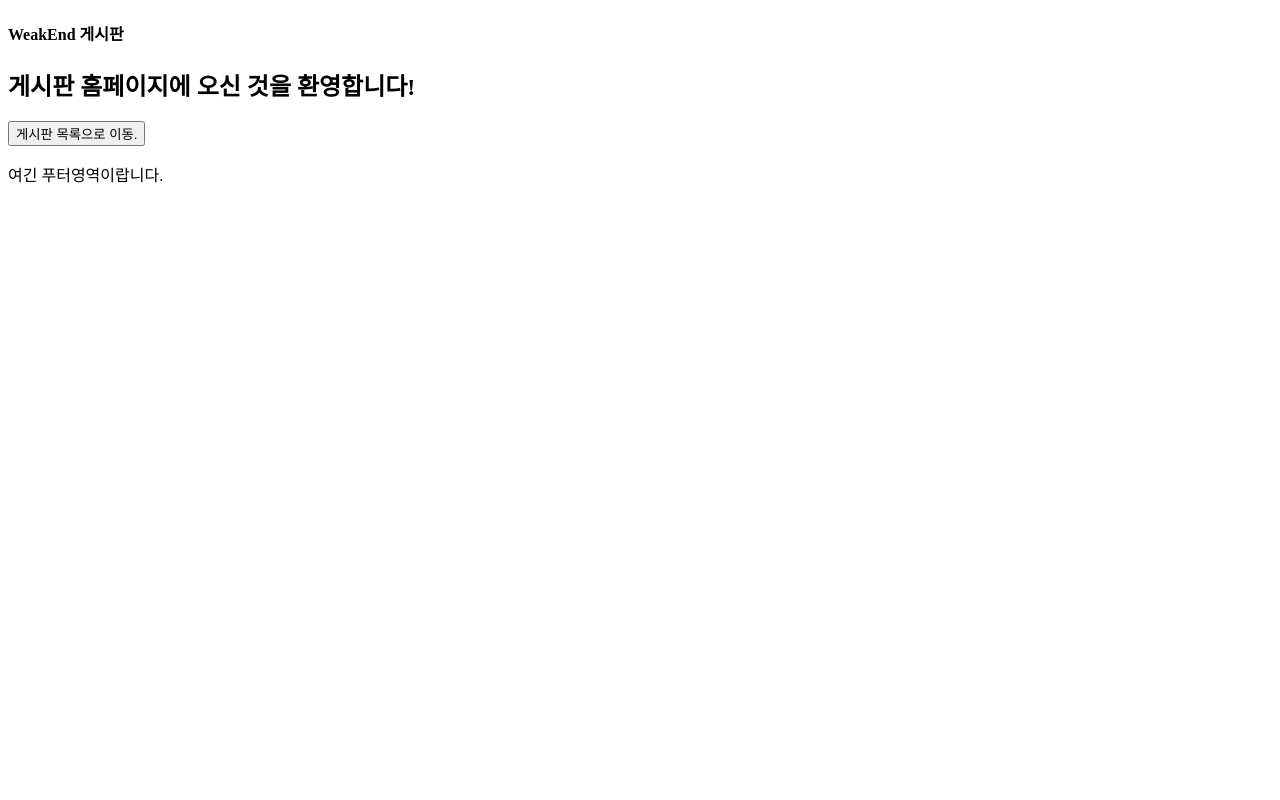
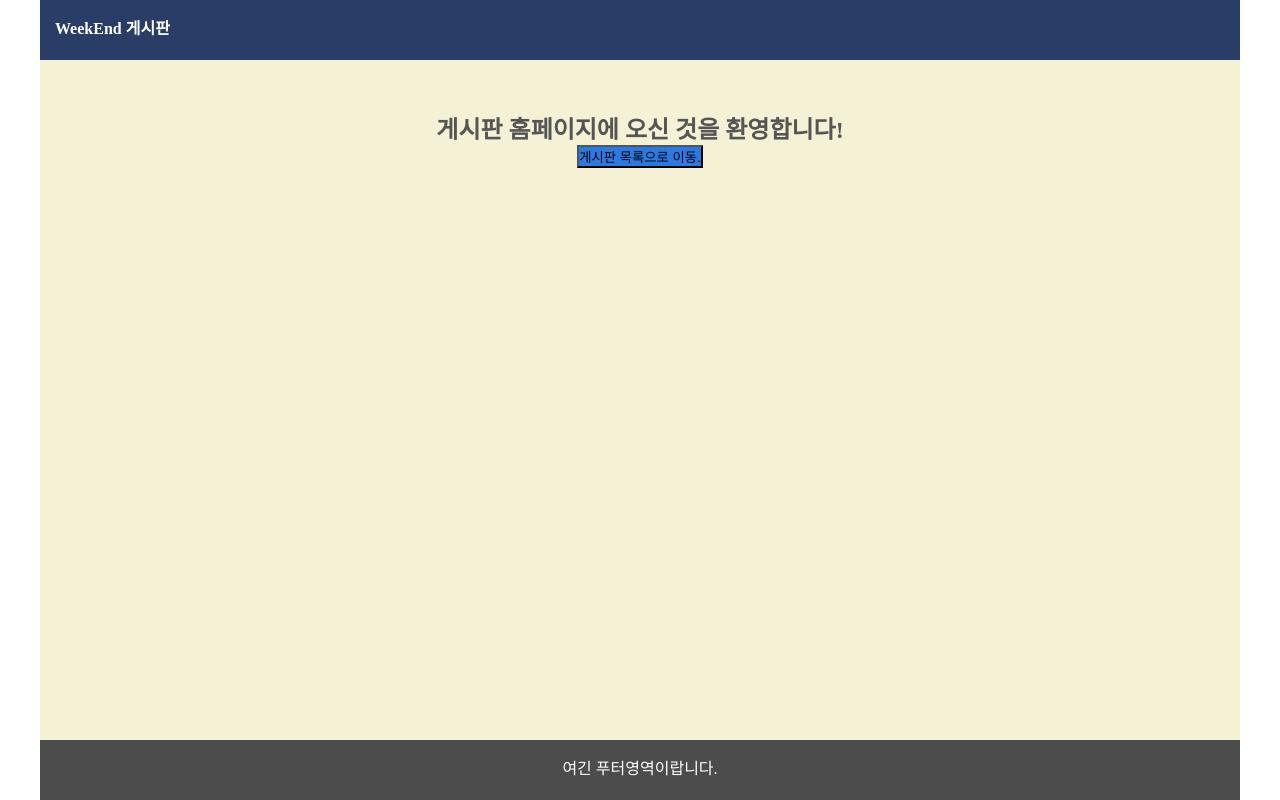
Before and after one commit to Fanathing/250919_Weakend_Study, a website: page views/boards/index.html in a window 1280 px wide. Drawn offline with Linux system fonts and the light colour scheme.

Commit message:
Feat: 과제완료

```diff
--- a/views/boards/index.html
+++ b/views/boards/index.html
@@ -3,11 +3,12 @@
 <head>
     <meta charset="UTF-8">
     <meta name="viewport" content="width=device-width, initial-scale=1.0">
+    <link rel="stylesheet" href="./public/css/index.css">
     <title>메인페이지</title>
 </head>
 <body>
     <div id="header">
-        <h4>WeakEnd 게시판</h1>
+        <h4>WeekEnd 게시판</h1>
     </div>
     <div id="inner">
         <h2>게시판 홈페이지에 오신 것을 환영합니다!</h2>
--- /dev/null
+++ b/views/boards/public/css/index.css
@@ -0,0 +1,60 @@
+* {
+    padding: 0;
+    margin: 0;
+}
+
+html, body {
+    height: 100%;
+
+}
+
+body {
+    display: flex;
+    flex-direction: column;
+}
+
+#header {
+    max-width: 1200px;
+    margin: 0 auto;
+    background-color: #2A3D66;
+    width: 100%;
+    height: 60px;
+}
+
+#header > h4 {
+    padding: 15px 15px;
+    color: #FFFFFF;
+}
+
+#inner {
+    max-width: 1200px;
+    width: 100%;
+    margin: 0 auto;
+    flex: 1;
+    background-color: #F4F1D4;
+    text-align: center;
+    padding: 50px 0;
+
+}
+
+#inner > h2 {
+    color: #555555;
+}
+
+#inner > button {
+    background-color: #2A7AE4;
+}
+
+#footer {
+    max-width: 1200px;
+    margin: 0 auto;
+    background-color: #4C4C4C;
+    height: 60px;
+    text-align: center;
+    width: 100%;
+}
+
+#footer > p {
+    padding: 15px;
+    color: #FFFFFF;
+}
--- /dev/null
+++ b/views/boards/public/css/list.css
@@ -0,0 +1,60 @@
+* {
+    padding: 0;
+    margin: 0;
+}
+
+html, body {
+    height: 100%;
+
+}
+
+body {
+    display: flex;
+    flex-direction: column;
+}
+
+#header {
+    max-width: 1200px;
+    margin: 0 auto;
+    background-color: #2A3D66;
+    width: 100%;
+    height: 60px;
+}
+
+#header > h4 {
+    padding: 15px 15px;
+    color: #FFFFFF;
+}
+
+#inner {
+    max-width: 1200px;
+    width: 100%;
+    margin: 0 auto;
+    flex: 1; /* 나머지 공간을 차지하게 함 */
+    background-color: #F4F1D4;
+    text-align: center; /* 텍스트 중앙 정렬 */
+    padding: 50px 0;
+
+}
+
+#inner > h2 {
+    color: #555555;
+}
+
+#inner > button {
+    background-color: #2A7AE4;
+}
+
+#footer {
+    max-width: 1200px;
+    margin: 0 auto; /* 왼쪽과 오른쪽 여백을 자동으로 조정 */
+    background-color: #4C4C4C;
+    height: 60px;
+    text-align: center; /* 텍스트 중앙 정렬 */
+    width: 100%;
+}
+
+#footer > p {
+    padding: 15px;
+    color: #FFFFFF;
+}
```
Also changed, not shown: controllers/board.controller.js (+9 -13 lines), views/boards/create.html (+3 -2 lines), views/boards/list.html (+5 -3 lines), views/boards/modify.html (+2 -1 lines), views/boards/view.html (+2 -1 lines), 250919_weekend/게시판 리스트 요청.png (added), 250919_weekend/글 상세페이지 진입.png (added), 250919_weekend/글생성페이지에서 post 발생시.png (added), 250919_weekend/글작성 페이지 요청.png (added), 250919_weekend/상세페이지에서 삭제 요청시.png (added), 250919_weekend/수정페이지 진입.png (added), 250919_weekend/수정페이지에서 수정을 요청시.png (added), 250919_weekend/첫 사용자 진입.png (added).
